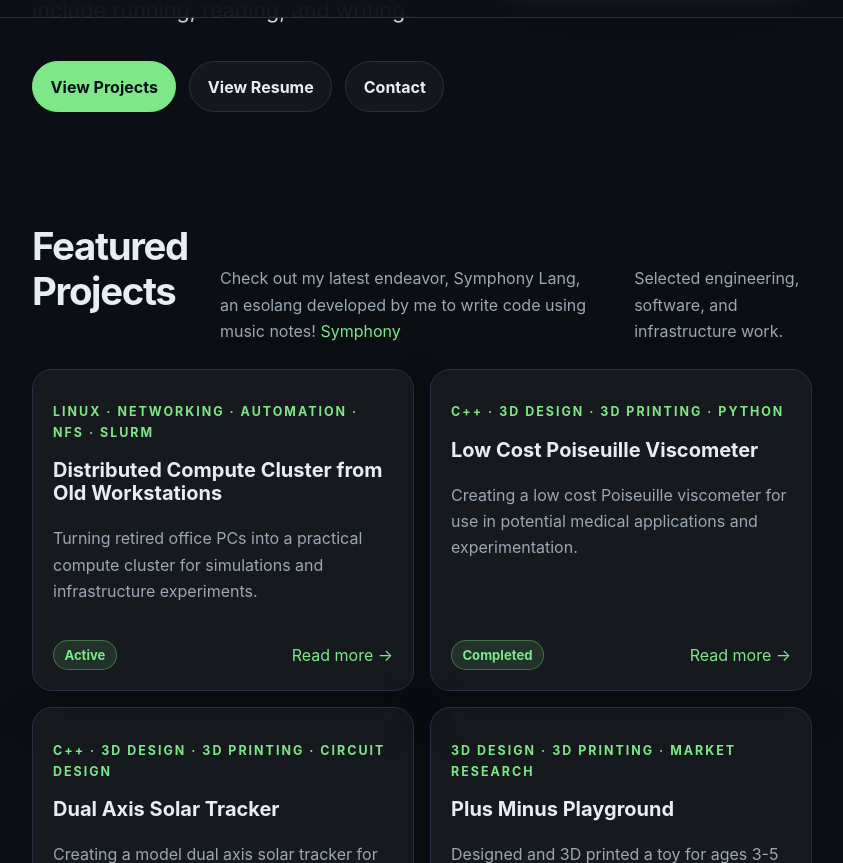
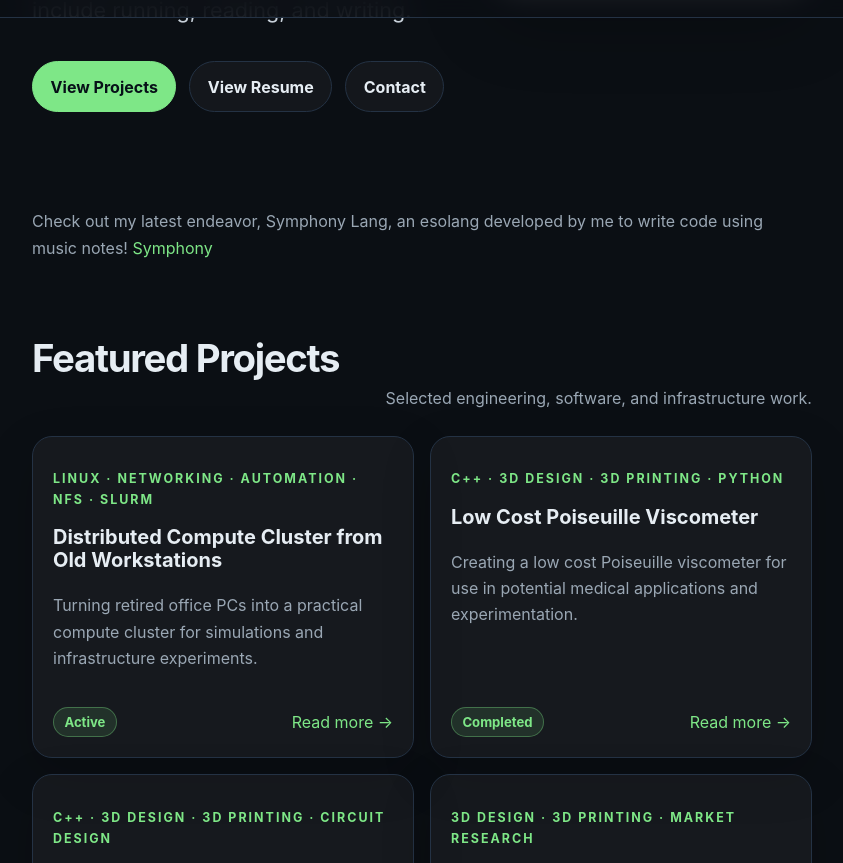
Before and after one commit to jsciotto05/jsciotto05.github.io, a Jekyll site: the page built from index.md, in a window 1280 px wide and 900 px high, scrolled down 586 px, cut to the strip 37-900 px from the top of the window. Shown: the whole strip, without its empty margins (108-951 px from the left). Built offline with Jekyll 4.4.1, drawn with Linux system fonts in a browser that asks for light colours.

Commit message:
Remove duplicate Symphony Lang mention in index.md
Removed duplicate mention of Symphony Lang from the featured projects section.

```diff
--- a/index.md
+++ b/index.md
@@ -24,14 +24,13 @@ show_title: false
 
   <img class="hero-photo" src="{{ '/assets/IMG_9227.jpg' | relative_url }}" alt="Joseph Sciotto" />
 </section>
-
+<p>Check out my latest endeavor, Symphony Lang, an esolang developed by me to write code using music notes! <a href="{{'symphony.html' | relative_url}}">Symphony</a></p>
+<br>
 {% assign featured = site.projects | where: "featured", true | sort: "order" %}
 {% if featured.size > 0 %}
 <section class="section">
   <div class="section-heading">
     <h2>Featured Projects</h2>
-    <br>
-    <p>Check out my latest endeavor, Symphony Lang, an esolang developed by me to write code using music notes! <a href="{{'symphony.html' | relative_url}}">Symphony</a></p>
     <br>
     <p>Selected engineering, software, and infrastructure work.</p>
   </div>
```
